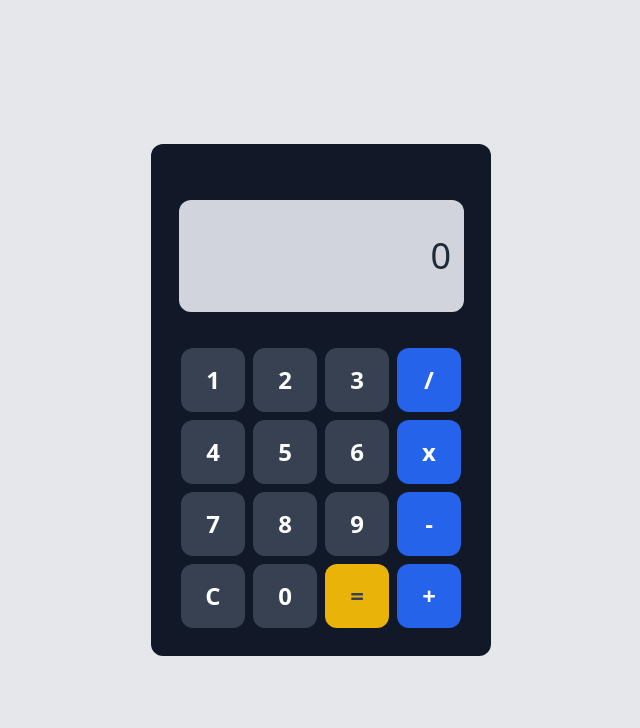
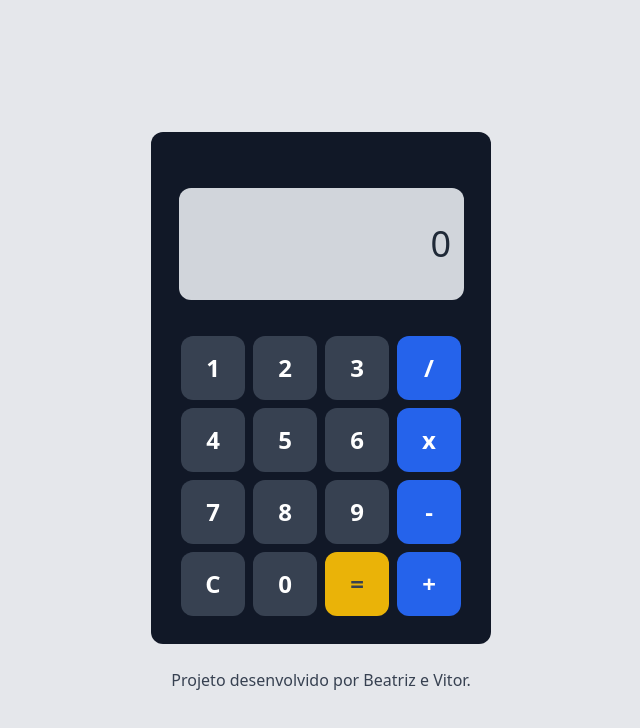
Before and after one commit to vikpires/FRONT_calculator-vue, a Vue app: page / in a window 1280 px wide. Shown: the top 728 px of the page, without its empty margins (319-959 px from the left). Built offline with nearby package versions, Linux system fonts and the light colour scheme.

Commit message:
[Feature] Add footer component (#15)

```diff
--- a/src/App.vue
+++ b/src/App.vue
@@ -1,7 +1,8 @@
 <template>
-  <div class="app-container min-h-screen flex items-center justify-center bg-gray-200">
+  <main class="app-container min-h-screen flex flex-col items-center justify-center bg-gray-200">
     <Calculator />
-  </div>
+    <Footer />
+  </main>
 </template>
 
 <script lang="ts">
--- /dev/null
+++ b/src/components/Footer.vue
@@ -0,0 +1,19 @@
+<template>
+    <footer>
+        <p class="text-center text-gray-700 text-base">
+            Projeto desenvolvido por
+            <a href="https://github.com/thebiatriz" class="hover:text-blue-500 hover:underline" target="_blank"
+                rel="noopener noreferrer">Beatriz</a> e
+            <a href="https://github.com/vikpires" class="hover:text-blue-500 hover:underline" target="_blank"
+                rel="noopener noreferrer">Vitor</a>.
+        </p>
+    </footer>
+</template>
+
+<script lang="ts">
+import { defineComponent } from 'vue';
+
+export default defineComponent({
+    name: 'footer'
+});
+</script>
--- a/src/modules/component.module.ts
+++ b/src/modules/component.module.ts
@@ -3,11 +3,12 @@ import CalculatorButton from '../components/CalculatorButton.vue';
 import CalculatorDisplay from '../components/CalculatorDisplay.vue';
 import CalculatorMenu from '../components/CalculatorMenu.vue';
 import Calculator from '../view/Calculator.vue';
+import Footer from '../components/Footer.vue';
 
-
-export function setComponent(app:App) {
+export function setComponent(app: App) {
     app.component('CalculatorButton', CalculatorButton);
     app.component('CalculatorDisplay', CalculatorDisplay);
     app.component('CalculatorMenu', CalculatorMenu);
     app.component('Calculator', Calculator);
+    app.component('Footer', Footer);
 }
```
